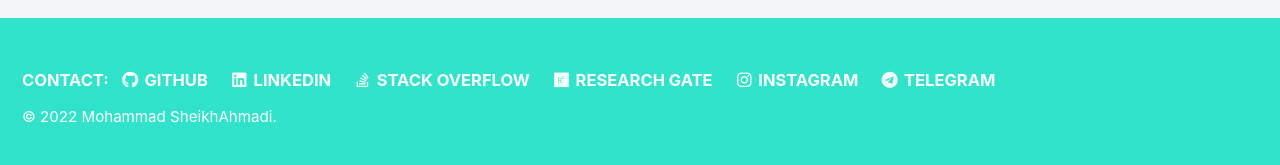
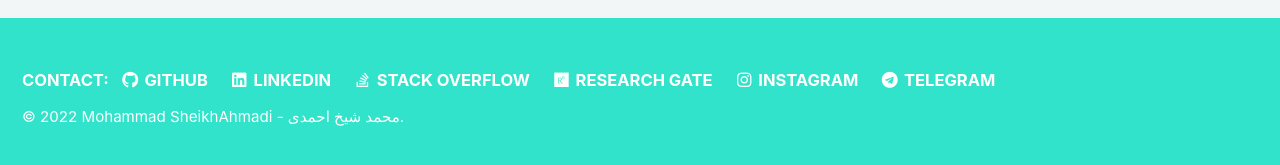
Before and after one commit to smsag99/Personal_Website, a Jekyll site: the page built from index.html, in a window 1280 px wide and 981 px high. Shown: the part 809-974 px from the top of the window. Built offline with Jekyll 4.4.1, drawn with Linux system fonts in a browser that asks for light colours; cached includes are drawn as plain includes; the list of posts is cut into pages by our own code.

Commit message:
add persian name to website

```diff
--- a/_config.yml
+++ b/_config.yml
@@ -16,18 +16,19 @@ minimal_mistakes_skin: "mint" # "default" ,"air", "aqua", "contrast", "dark", "d
 
 # Site Settings
 locale: "en-US"
+#locale: "fa-IR"
 title: "Personal site"
 title_separator: "-"
 subtitle: Mohammad SheikhAhmadi's Personal Site
-name: "Mohammad SheikhAhmadi"
-description: "Mohammad SheikhAhmadi's Personal Site"
-url: # the base hostname & protocol for your site e.g. "https://mmistakes.github.io"
+name: "Mohammad SheikhAhmadi - محمد شیخ احمدی"
+description: "Mohammad SheikhAhmadi's Personal Site - صفحه شخصی محمد شیخ احمدی"
+url: https://sheikh-ahmadi.ir # the base hostname & protocol for your site e.g. "https://mmistakes.github.io"
 baseurl: # the subpath of your site, e.g. "/blog"
 repository: # GitHub username/repo-name e.g. "mmistakes/minimal-mistakes"
-teaser: "./images/Avatar.jpg"
+#teaser: "./images/Avatar.jpg"
 logo: #"./Images/LOGO.png"
 masthead_title: # overrides the website title displayed in the masthead, use " " for no title
-# breadcrumbs            : false # true, false (default)
+breadcrumbs: true # true, false (default)
 words_per_minute: 200
 comments:
   provider: # false (default), "disqus", "discourse", "facebook", "staticman", "staticman_v2", "utterances", "giscus", "custom"
```
Also changed, not shown: favicon.ico (added), 14 other files.
